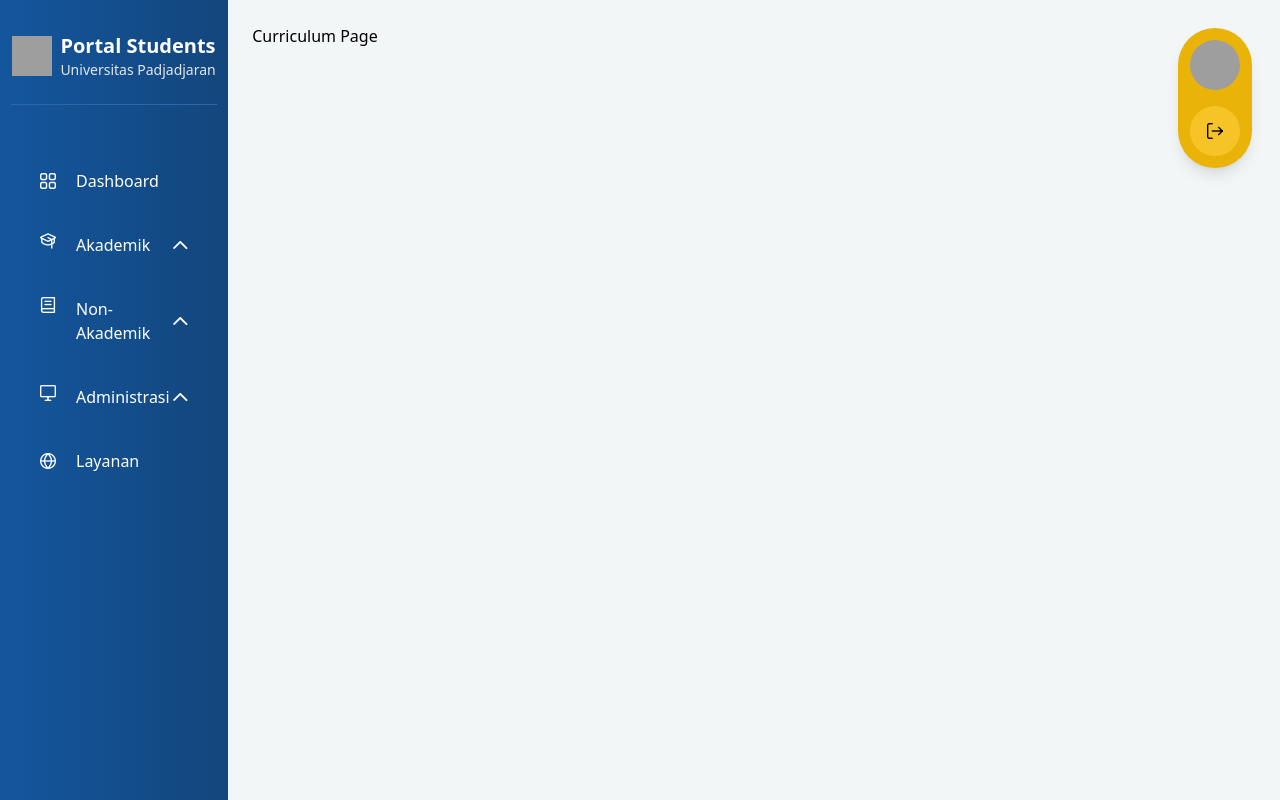
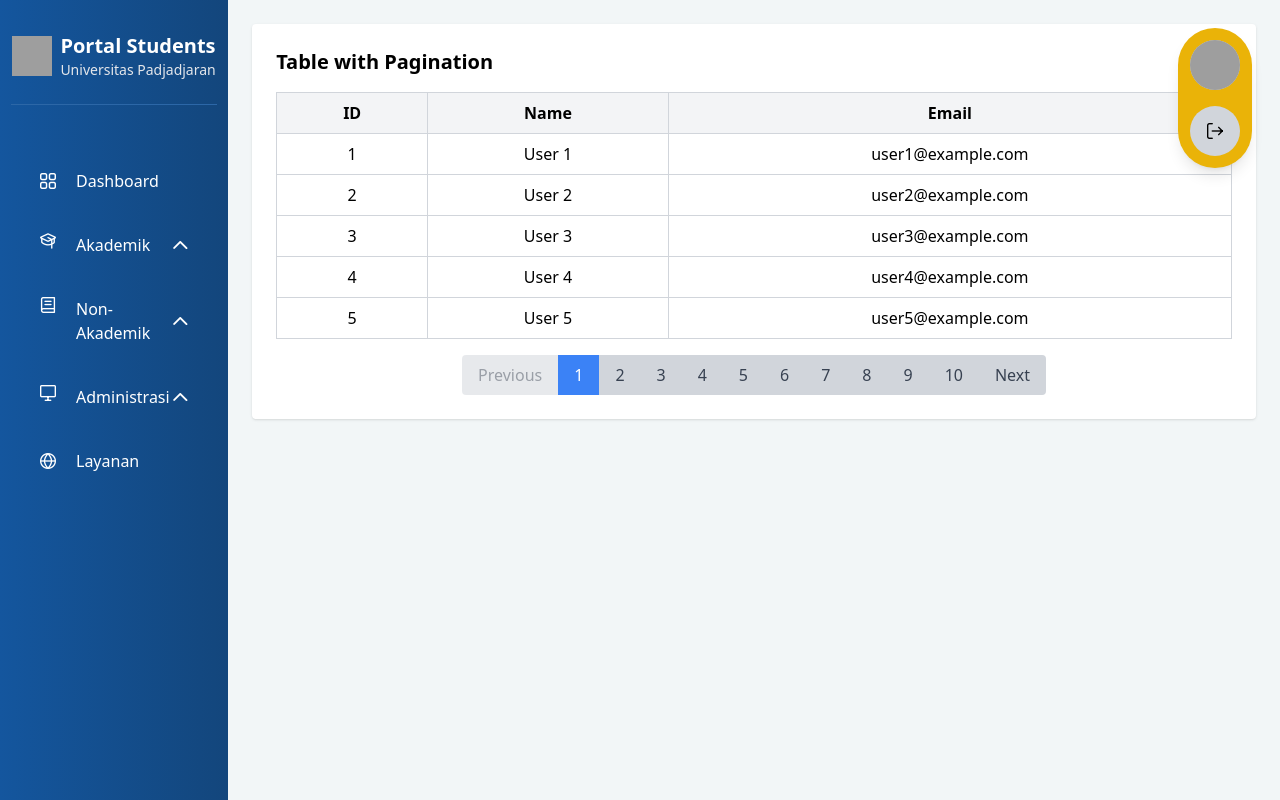
Before and after one commit to jati251/students-repo-remake, a React (Vite) app: page /curriculum in a window 1280 px wide. Built offline with nearby package versions, Linux system fonts and the light colour scheme; sample sign-in values are in the browser's storage; grey boxes are pictures that could not be loaded.

Commit message:
chore: migrate from npm to pnpm

```diff
--- a/package.json
+++ b/package.json
@@ -39,5 +39,6 @@
     "typescript": "^5.5.3",
     "typescript-eslint": "^8.0.1",
     "vite": "^5.4.1"
-  }
+  },
+  "packageManager": "pnpm@11.1.1"
 }
--- a/src/containers/pages/CurriculumPage/index.tsx
+++ b/src/containers/pages/CurriculumPage/index.tsx
@@ -1,5 +1,82 @@
-// import React from "react";
+import React, { useState } from "react";
 
-const CurriculumPage = () => <h1>Curriculum Page</h1>;
+interface TableRow {
+  id: number;
+  name: string;
+  email: string;
+}
+
+const CurriculumPage: React.FC = () => {
+  const [currentPage, setCurrentPage] = useState(1);
+  const itemsPerPage = 5;
+
+  const data: TableRow[] = Array.from({ length: 50 }, (_, index) => ({
+    id: index + 1,
+    name: `User ${index + 1}`,
+    email: `user${index + 1}@example.com`,
+  }));
+
+  const totalPages = Math.ceil(data.length / itemsPerPage);
+
+  const handleChangePage = (page: number) => {
+    setCurrentPage(page);
+  };
+
+  const startIndex = (currentPage - 1) * itemsPerPage;
+  const currentData = data.slice(startIndex, startIndex + itemsPerPage);
+
+  return (
+    <div className="container mx-auto p-6 bg-white shadow rounded">
+      <h1 className="text-xl font-bold mb-4">Table with Pagination</h1>
+      <table className="table-auto w-full border-collapse border border-gray-300">
+        <thead>
+          <tr className="bg-gray-100">
+            <th className="border border-gray-300 px-4 py-2">ID</th>
+            <th className="border border-gray-300 px-4 py-2">Name</th>
+            <th className="border border-gray-300 px-4 py-2">Email</th>
+          </tr>
+        </thead>
+        <tbody>
+          {currentData.map((row) => (
+            <tr key={row.id} className="text-center">
+              <td className="border border-gray-300 px-4 py-2">{row.id}</td>
+              <td className="border border-gray-300 px-4 py-2">{row.name}</td>
+              <td className="border border-gray-300 px-4 py-2">{row.email}</td>
+            </tr>
+          ))}
+        </tbody>
+      </table>
+      <div className="flex justify-center mt-4">
+        <button
+          onClick={() => handleChangePage(currentPage - 1)}
+          disabled={currentPage === 1}
+          className="px-4 py-2 bg-gray-300 text-gray-700 rounded-l hover:bg-gray-400 disabled:opacity-50"
+        >
+          Previous
+        </button>
+        {[...Array(totalPages)].map((_, index) => (
+          <button
+            key={index}
+            onClick={() => handleChangePage(index + 1)}
+            className={`px-4 py-2 ${
+              currentPage === index + 1
+                ? "bg-blue-500 text-white"
+                : "bg-gray-300 text-gray-700"
+            } hover:bg-blue-400`}
+          >
+            {index + 1}
+          </button>
+        ))}
+        <button
+          onClick={() => handleChangePage(currentPage + 1)}
+          disabled={currentPage === totalPages}
+          className="px-4 py-2 bg-gray-300 text-gray-700 rounded-r hover:bg-gray-400 disabled:opacity-50"
+        >
+          Next
+        </button>
+      </div>
+    </div>
+  );
+};
 
 export default CurriculumPage;
--- a/src/containers/pages/Dashboard/index.tsx
+++ b/src/containers/pages/Dashboard/index.tsx
@@ -1,10 +1,11 @@
 import React from "react";
+import StudentCard from "../../../components/StudentCard";
 
 const DashboardPage = () => {
   return (
     <div className="p-6 bg-gray-200 shadow-3xl">
       <h1 className="text-3xl font-bold mb-4">Dashboard Page</h1>
-
+      <StudentCard />
       {/* Long content to test the avatar */}
       <div className="space-y-4">
         <p>
--- a/src/containers/pages/LoginPage/index.tsx
+++ b/src/containers/pages/LoginPage/index.tsx
@@ -16,7 +16,7 @@ const LoginPage: React.FC = () => {
 
   return (
     <div className="flex min-h-screen items-center justify-center bg-gray-100 p-4">
-      <div className="flex flex-col lg:flex-row w-full max-w-[1000px] h-full lg:h-auto shadow-lg rounded-2xl overflow-hidden">
+      <div className="flex flex-col lg:flex-row w-full max-w-[1200px] h-full lg:h-auto shadow-lg rounded-2xl overflow-hidden">
         {/* Left Section */}
         <div className="flex-1 flex flex-col bg-white p-6 lg:p-10 relative">
           {/* Logo */}
```
Also changed, not shown: 2 other files (tests, documents, lock files or other folders).
